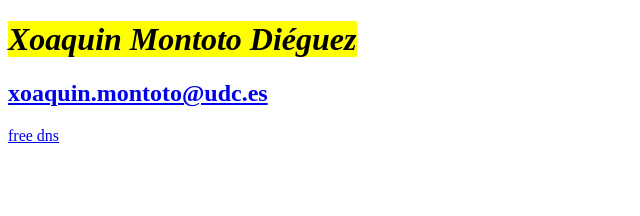
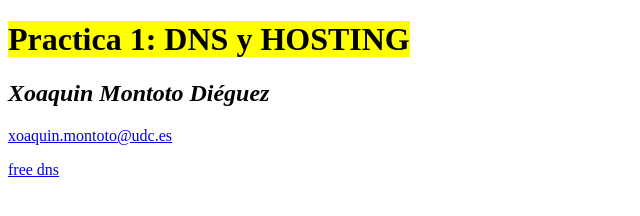
Before and after one commit to xoaqui/Redes-P1, a plain HTML site: page index.html in a window 1280 px wide. Shown: the whole page, without its empty margins (0-640 px from the left). Drawn offline with Linux system fonts and the light colour scheme.

Commit message:
Update index.html

```diff
--- a/index.html
+++ b/index.html
@@ -1,6 +1,10 @@
 <!DOCTYPE html>
 <html>
-<h1><em><strong><mark>Xoaquin Montoto Diéguez</mark></strong></em></h1>
-<h2><a href="mailto:xoaquin.montoto@udc.es">xoaquin.montoto@udc.es</a></h2>
-<p><a href="https://freedns.afraid.org"> free dns</a></p>
+<h1><mark>Practica 1: DNS y HOSTING</mark></h1>
+
+    <h2><em><strong>Xoaquin Montoto Diéguez</strong></em></h2>
+
+    <p><a href="mailto:xoaquin.montoto@udc.es">xoaquin.montoto@udc.es</a></p>
+
+    <p><a href="https://freedns.afraid.org">free dns</a></p>
 </html>
```
